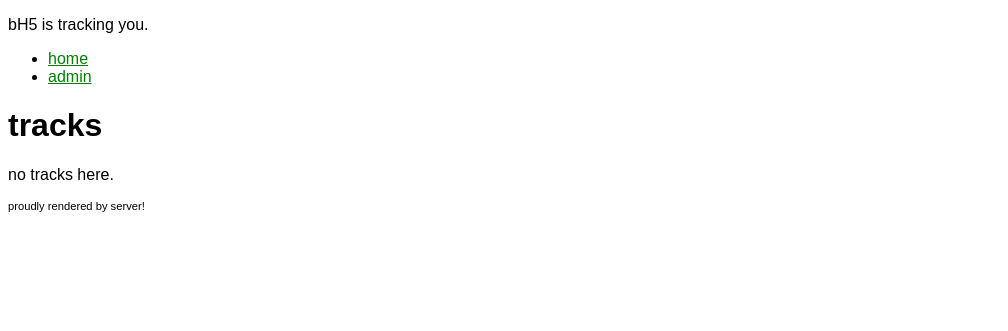
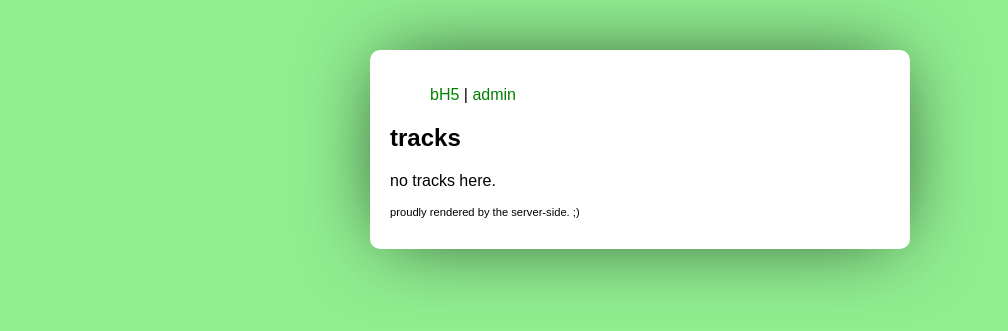
Before and after one commit to koma5/bH5, a Django app: page / in a window 1280 px wide. Shown: the top 331 px of the page, without its empty margins (0-1008 px from the left). Run offline with Django 3.2, Linux system fonts and the light colour scheme; data that the repository does not hold is empty.

Commit message:
first proper styling.

```diff
--- a/tracks/static/tracks/style.css
+++ b/tracks/static/tracks/style.css
@@ -1,11 +1,54 @@
 body {
     font-family: sans-serif;
+    background-color: lightgreen;
 }
 
 a {
     color: green;
+    text-decoration: none;
+}
+a:hover {
+    text-decoration: underline;
 }
 
 footer {
     font-size: .7em;
 }
+
+
+main {
+    width: 500px;
+    background-color: white;
+    margin:50px auto 0 auto;
+    padding: 20px;
+    box-shadow: 0px 0px 80px -15px rgba(0,0,0,0.75);
+    border-radius: 10px;
+}
+
+section input {
+    width: 100%;
+    height:40px;
+    text-align: center;
+    margin: 1px;
+    box-sizing: border-box
+}
+
+section textadrea::placeholder, ind:wput {
+    color: black;
+}
+
+nav ul{
+    list-style: none;
+}
+
+nav ul li {
+    display: inline;
+}
+
+nav ul li:after {
+    content:" |";
+}
+
+nav ul li:last-child:after {
+    content:'';
+}
--- a/tracks/templates/tracks/base.html
+++ b/tracks/templates/tracks/base.html
@@ -1,37 +1,39 @@
-{% load static %}
-<!doctype html>
-
+{% load static %}<!doctype html>
 <html>
+    <head>
         <meta chartset="utf-8">
-    <head>
         <title>bH5</title>
 
         <link rel="stylesheet" type="text/css" href="{% static 'tracks/style.css' %}">
+        <meta name="viewport" content="width=device-width, initial-scale=1">
+        <meta http-equiv="x-ua-compatible" content="ie=edge">
 
     </head>
 
 <body>
 
+    <main>
+
         <header>
-        <p>bH5 is tracking you.</p>
             <nav>
                 <ul>
-                <li><a href="/">home</a></li>
+                    <li><a href="/">bH5</a></li>
                     <li><a href="/admin">admin</a></li>
                 </ul>
             </nav>
         </header>
 
-    <main>
+        <section>
 
-        {% block content %}
-        {% endblock %}
+            {% block content %}{% endblock %}
+
+        </section>
+
+        <footer>
+            <p>proudly rendered by the server-side. ;)<p>
+        </footer>
 
     </main>
-
-    <footer>
-    proudly rendered by server!
-    </footer>
 
 </body>
 
--- a/tracks/templates/tracks/index.html
+++ b/tracks/templates/tracks/index.html
@@ -8,11 +8,8 @@
         <ul>
         {% for track in tracks %}
             <li>
-                <a href="{% url 'tracks:detail' track.id %}">{{ track }}</a>
-                <ul>
-                    <li><a href="{% url 'tracks:get_gpx' track.id %}">download gpx</a></li>
-                    <li><a href="{% url 'tracks:get_geojson' track.id %}">download geojson</a></li>
-                </ul>
+                <a href="{% url 'tracks:detail' track.id %}">{{ track }}</a><br>
+                dowload as: <a href="{% url 'tracks:get_gpx' track.id %}">gpx</a> <a href="{% url 'tracks:get_geojson' track.id %}">geojson</a>
             </li>
         {% endfor %}
         </ul>
@@ -26,7 +23,7 @@
         <p>
             <form action="{% url 'tracks:new_track' %}" method="post">
             {% csrf_token %}
-                <textarea name="raw_gpx"></textarea>
+                <input type="text" placeholder="paste gpx here..." name="raw_gpx" />
                 <input type="submit" value="insert">
             </form>
         <p>
```
Lines whose indentation alone changed are shown as unchanged.
